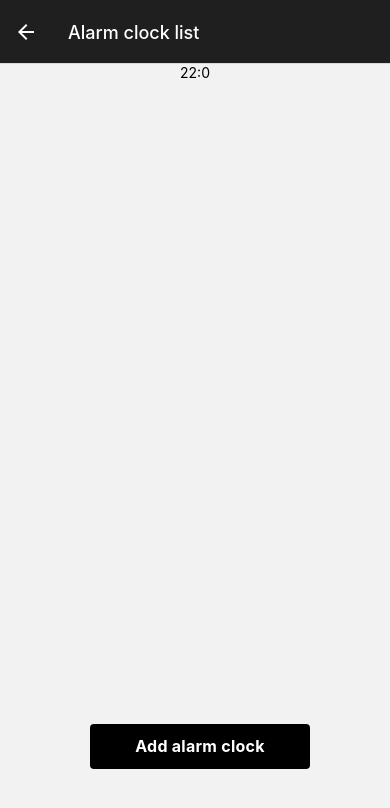
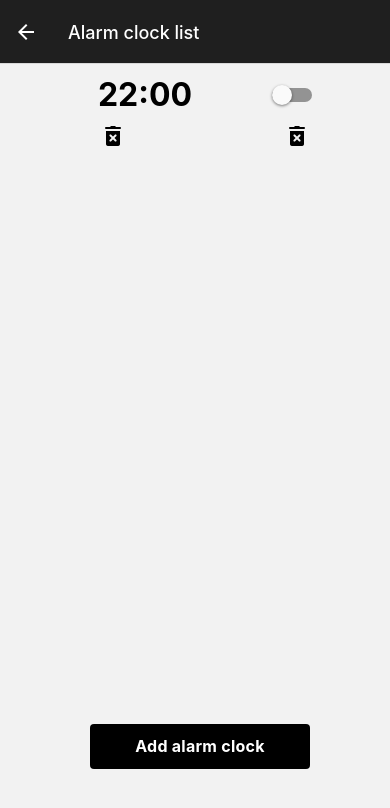
Before and after one commit to jzielinski47/react-native-alarm-clock-app, a React Native app: screen /list in a window 390 px wide. Shown: the top 808 px of the page. Built offline with nearby package versions, Linux system fonts and the light colour scheme.

Commit message:
icons-update

```diff
--- a/components/AlarmClock.jsx
+++ b/components/AlarmClock.jsx
@@ -1,4 +1,4 @@
-import { View, Text, Switch, StyleSheet, Animated } from 'react-native'
+import { View, Text, Switch, Image, StyleSheet, Animated } from 'react-native'
 import React from 'react'
 
 const AlarmClock = (props) => {
@@ -6,8 +6,18 @@ const AlarmClock = (props) => {
   const { id, hour, minutes, active } = props.details;
 
   return (
-    <View>
-      <Text>{`${hour}:${minutes}`}</Text>
+    <View style={theme.container}>
+      <View style={theme.section}>
+        <Text style={[theme.hour, { marginRight: 40 }]}>{`${hour}:${minutes}`}</Text>
+        <Switch style={[theme.switch, { marginLeft: 40 }]} />
+      </View>
+      <View style={theme.section}>
+        <Image source={require('../assets/remove-black.png')} style={[theme.image, { marginRight: 80 }]} />
+        <Image source={require('../assets/remove-black.png')} style={[theme.image, { marginLeft: 80 }]} />
+      </View>
+      <View style={theme.section}>
+
+      </View>
     </View>
   )
 }
@@ -15,5 +25,9 @@ const AlarmClock = (props) => {
 export default AlarmClock
 
 const theme = StyleSheet.create({
-  container: { flex: 1, backgroundColor: 'white', justifyContent: 'center', alignItems: 'center' },
+  container: { flex: 1, width: '100%', flexDirection: 'column', justifyContent: 'center', alignItems: 'center', margin: 10 },
+  section: { flex: 1, flexDirection: 'row', justifyContent: 'flex-start', alignItems: 'center', paddingVertical: 10, paddingHorizontal: 30 },
+  hour: { fontSize: 32, textAlign: 'center', fontWeight: 'bold' },
+  switch: {},
+  image: {}
 })
--- a/components/AlarmClocksList.jsx
+++ b/components/AlarmClocksList.jsx
@@ -5,12 +5,12 @@ import AlarmClock from "./AlarmClock"
 const AlarmClocksList = (props) => {
 
     const [alarms, setAlarms] = useState([
-        { id: 0, hour: 22, minutes: 0, active: false }
+        { id: 0, hour: "22", minutes: "00", active: false }
     ])
 
     return (
         <View>
-            {alarms.map(alarm => <AlarmClock details={alarm} />)}
+            {alarms.map(alarm => <AlarmClock details={alarm} key={alarm.id} />)}
         </View>
     )
 }
```
Also changed, not shown: assets/remove-black.png (added), assets/remove-white.png (added).
